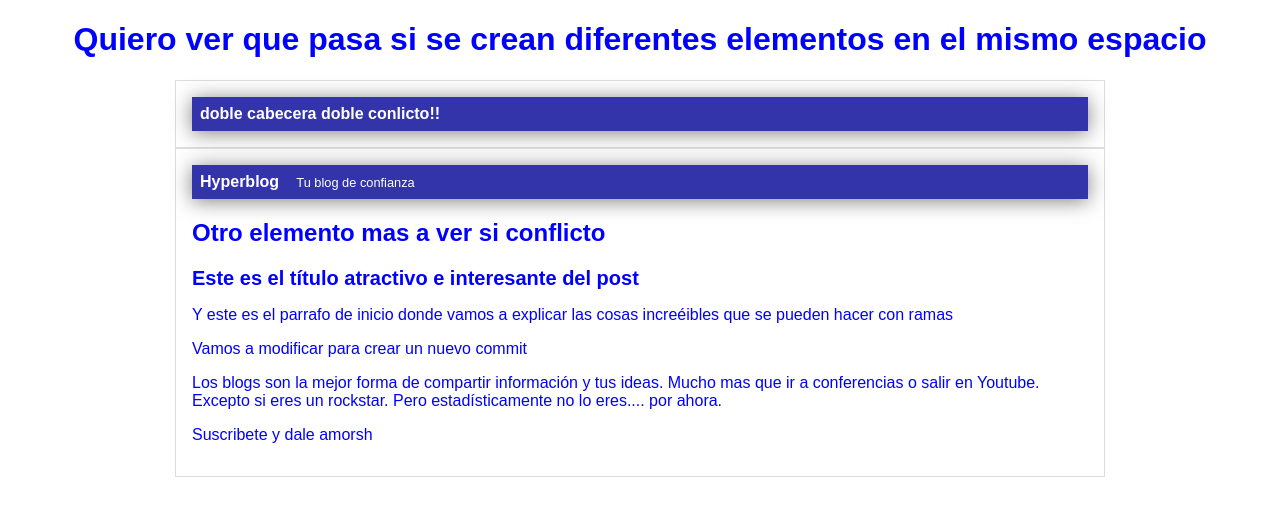
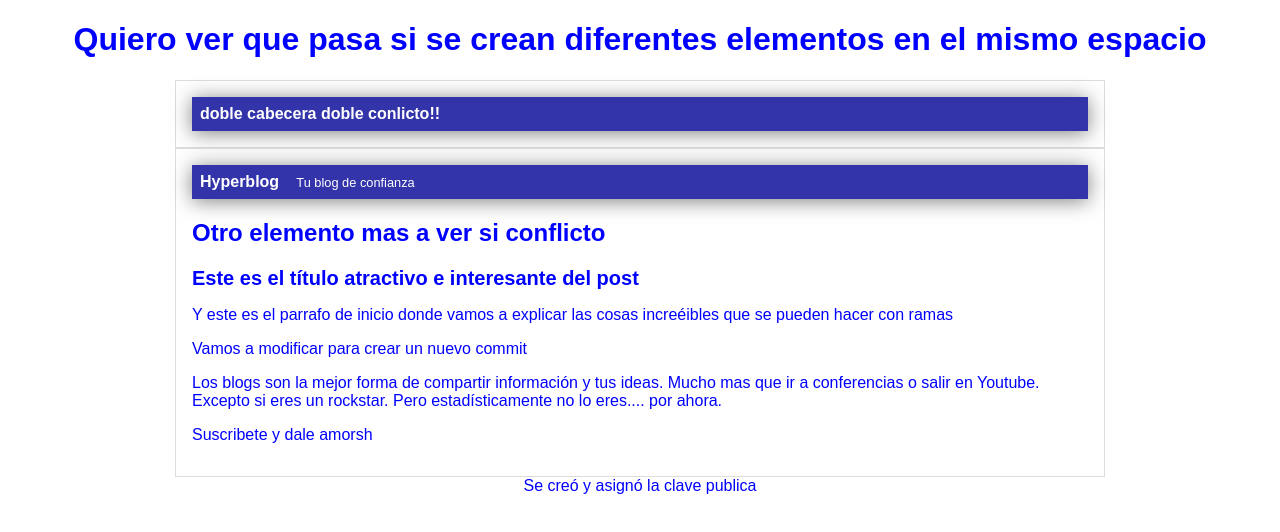
Before and after one commit to mauriciolopezalcarcel/hyperblog, a plain HTML site: page index.html in a window 1280 px wide. Drawn offline with Linux system fonts and the light colour scheme.

Commit message:
version con llave publica instalada

```diff
--- a/index.html
+++ b/index.html
@@ -27,5 +27,6 @@
         <p>Suscribete y dale amorsh</p>
     </div>
 </div>
+<div>Se creó y asignó la clave publica</div>
 </body>
 </html>
```
